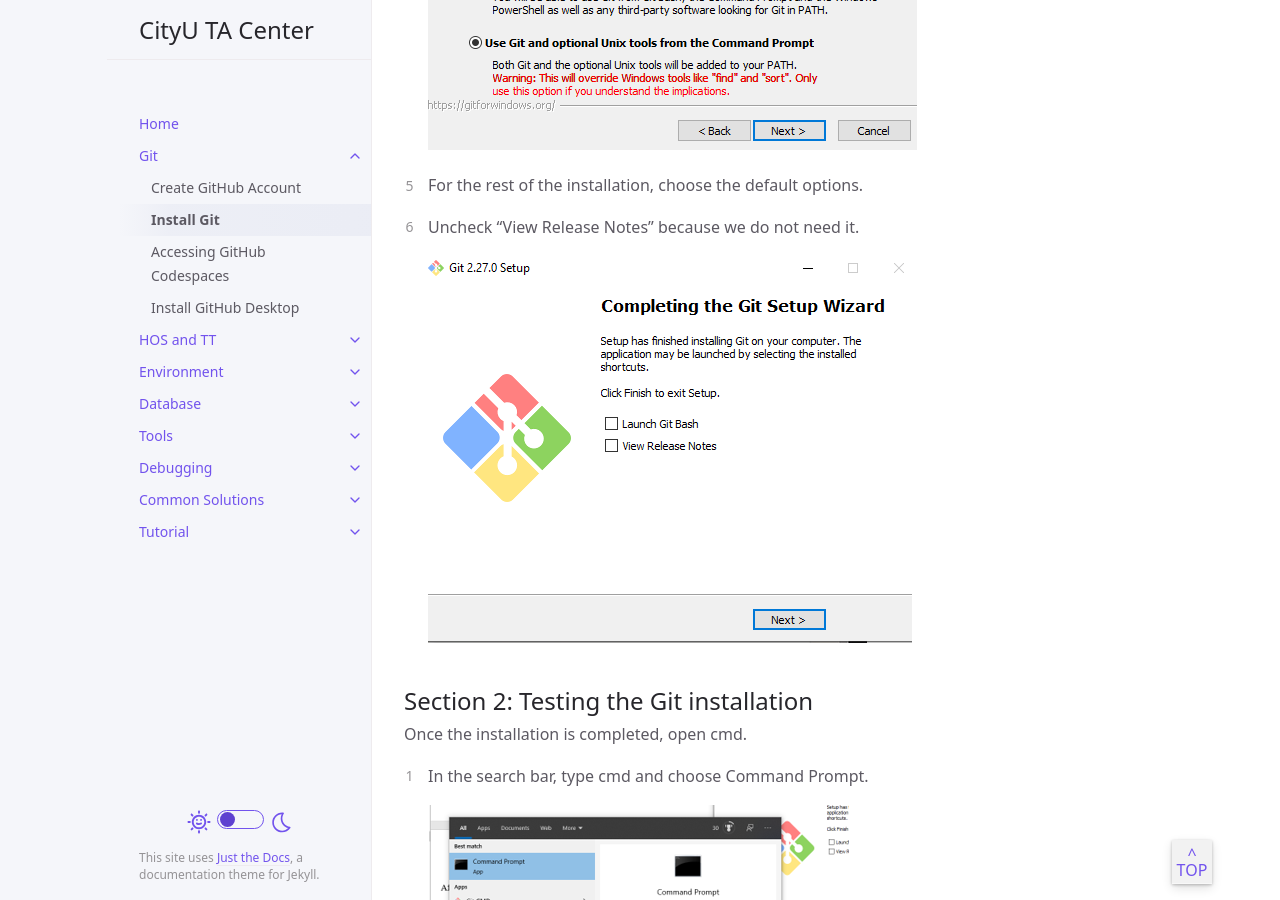
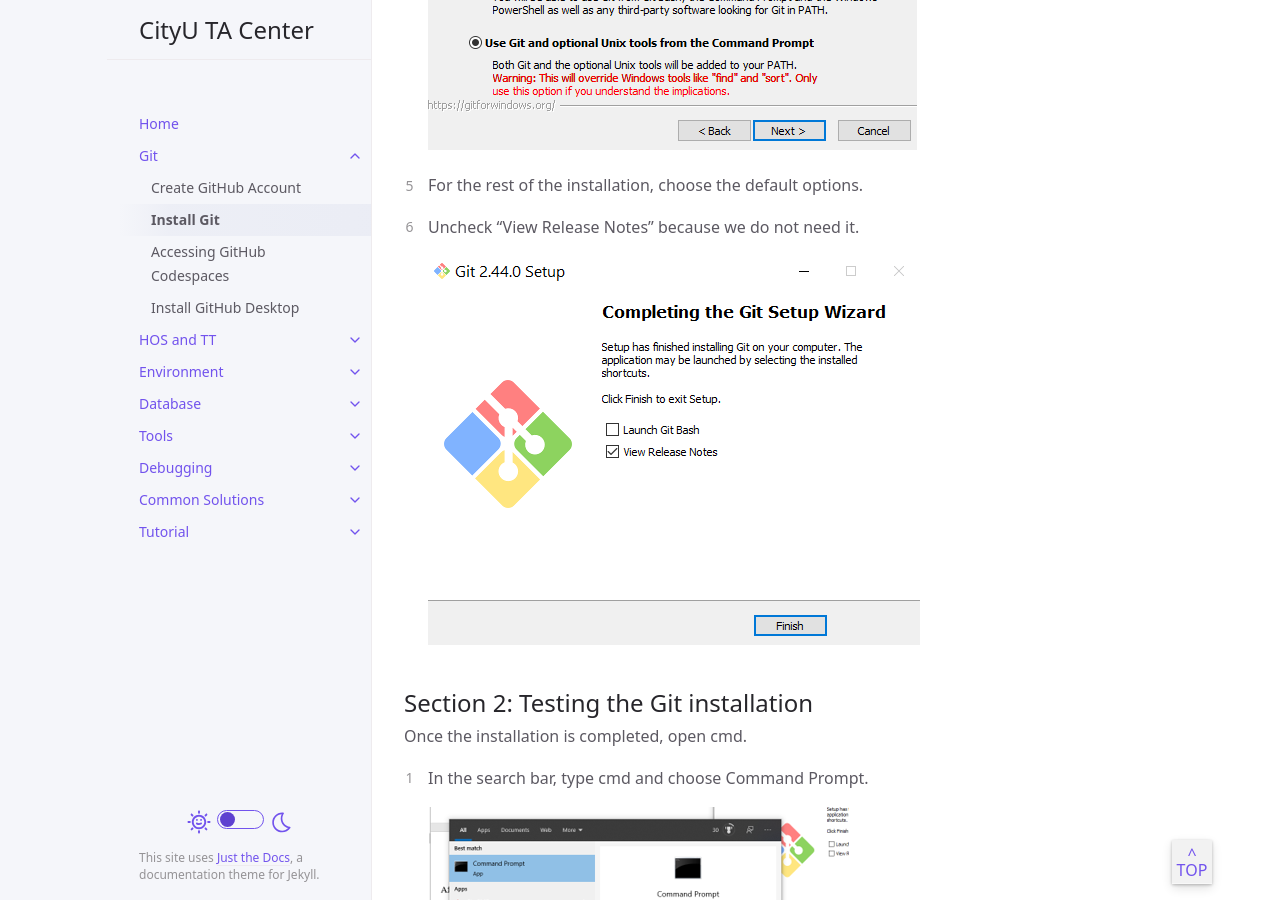
Before and after one commit to cityuseattle/cityuseattle.github.io, a Jekyll site: the page built from docs/git/install.md, in a window 1280 px wide and 900 px high, scrolled down 6100 px. Built offline with Jekyll 4.4.1, drawn with Linux system fonts in a browser that asks for light colours.

Commit message:
Update install.md

```diff
--- a/docs/git/install.md
+++ b/docs/git/install.md
@@ -133,7 +133,7 @@ nav_order: 2
 
  8. Uncheck "View Release Notes" because we do not need it.
 
-    ![install_completing](/assets/images/git/install/install_completing.png)
+    ![Git Installation complete for Windows](/assets/images/git/install/Installation_Complete.PNG)
 
 ## Section 2: Testing the Git installation
 
```
